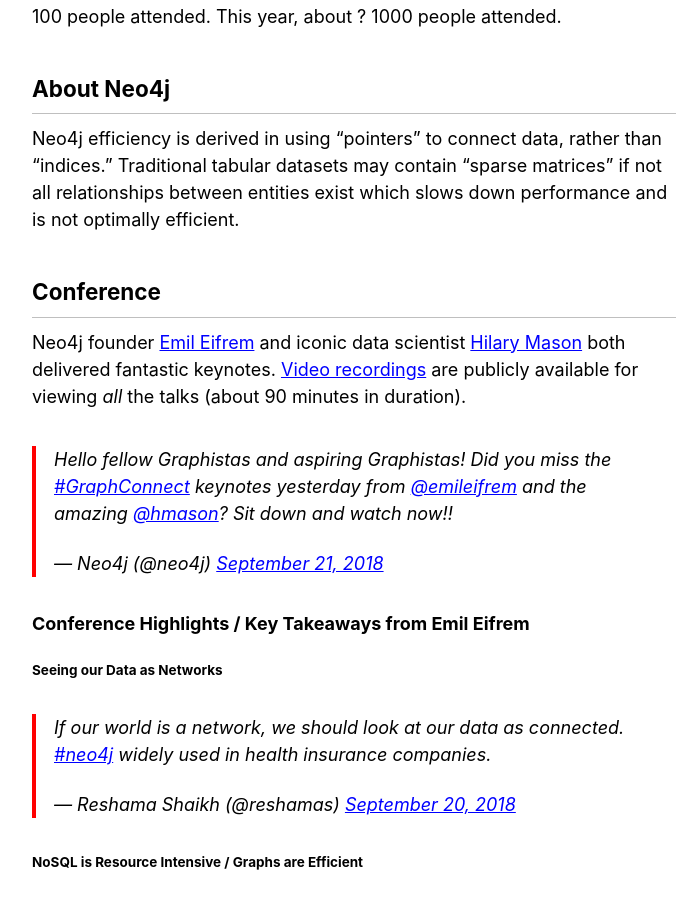
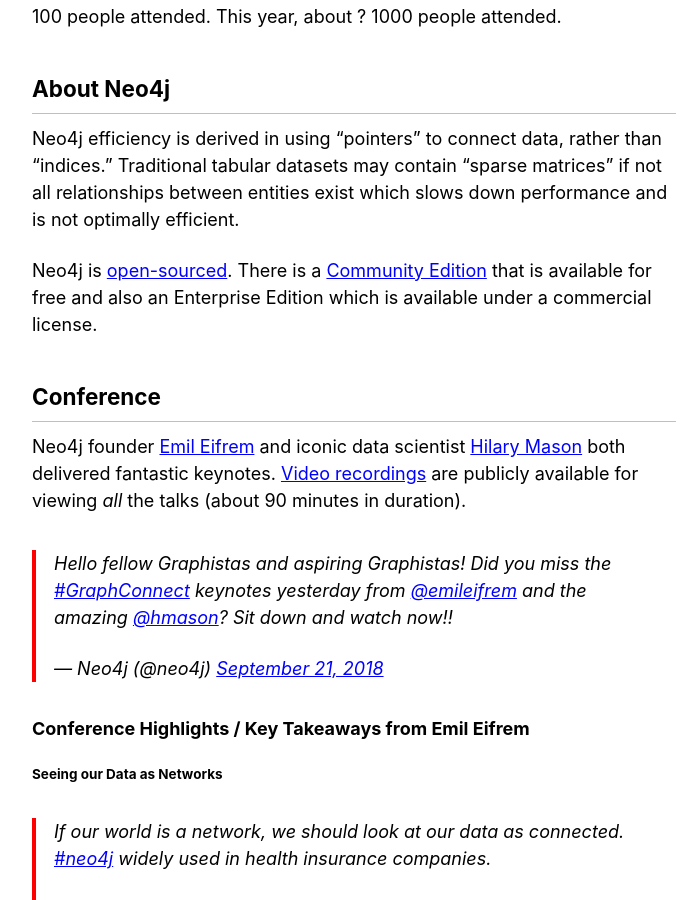
Before and after one commit to reshamas/reshamas.github.io, a Jekyll site: the page built from _posts/2018-09-22-graphs-are-the-next-frontier-in-data-science.md, in a window 1280 px wide and 900 px high, scrolled down 1052 px. Shown: the whole window, without its empty margins (286-983 px from the left). Built offline with Jekyll 4.4.1, drawn with Linux system fonts in a browser that asks for light colours; comment, search, counter and statistics services are not loaded.

Commit message:
Update 2018-09-22-graphs-are-the-next-frontier-in-data-science.md

```diff
--- a/_posts/2018-09-22-graphs-are-the-next-frontier-in-data-science.md
+++ b/_posts/2018-09-22-graphs-are-the-next-frontier-in-data-science.md
@@ -17,6 +17,8 @@
 
 ## About Neo4j
 Neo4j efficiency is derived in using "pointers" to connect data, rather than "indices."  Traditional tabular datasets may contain "sparse matrices" if not all relationships between entities exist which slows down performance and is not optimally efficient.
+
+Neo4j is [open-sourced](https://neo4j.com/open-source-project/).  There is a [Community Edition](https://neo4j.com/download/) that is available for free and also an Enterprise Edition which is available under a commercial license.
 
 ## Conference
 
```
